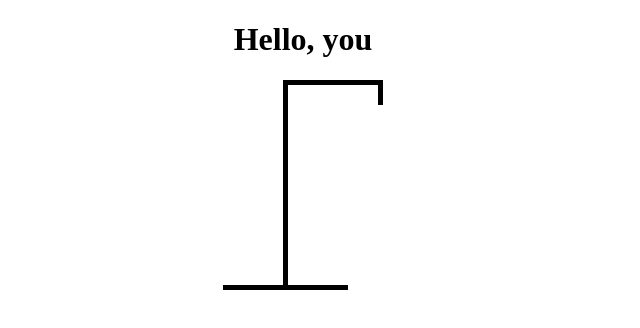
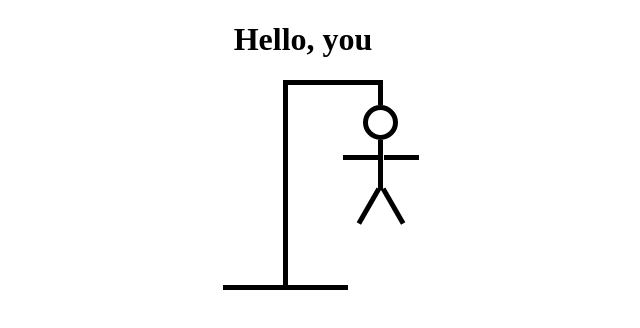
Before and after one commit to JoaoSzlachta/HangMan, a React (Vite) app: page / in a window 1280 px wide. Shown: the top 328 px of the page, without its empty margins (337-977 px from the left). Built offline with nearby package versions, Linux system fonts and the light colour scheme.

Commit message:
style: add hanged man body parts

```diff
--- /dev/null
+++ b/src/components/hangman_drawing/body_parts.css
@@ -0,0 +1,59 @@
+.bodyParts__head {
+    width: 25px;
+    height: 25px;
+    border-radius: 100%;
+    border: 5px solid black;
+    position: absolute;
+    top: 25px;
+    right: -15px;
+}
+
+.bodyParts__body {
+    width: 5px;
+    height: 50px;
+    background: black;
+    position: absolute;
+    top: 60px;
+    right: 0;
+}
+
+.bodyParts__leftArm {
+    width: 35px;
+    height: 5px;
+    background: black;
+    position: absolute;
+    top: 75px;
+    right: 5.5px;
+
+}
+
+.bodyParts__rightArm {
+    width: 35px;
+    height: 5px;
+    background: black;
+    position: absolute;
+    top: 75px;
+    right: -35.5px;
+}
+
+.bodyParts__leftLeg {
+    width: 40px;
+    height: 5px;
+    background: black;
+    position: absolute;
+    top: 105px;
+    right: 2.5px;
+    rotate: -60deg;
+    transform-origin: right bottom;
+}
+
+.bodyParts__rightLeg {
+    width: 40px;
+    height: 5px;
+    background: black;
+    position: absolute;
+    top: 105px;
+    right: -37.5px;
+    rotate: 60deg;
+    transform-origin: left bottom;
+}
--- /dev/null
+++ b/src/components/hangman_drawing/body_parts.tsx
@@ -0,0 +1,27 @@
+import './body_parts.css'
+
+const head = (
+    <div className="bodyParts__head"/>
+);
+
+const body = (
+    <div className="bodyParts__body"/>
+);
+
+const leftArm = (
+    <div className="bodyParts__leftArm"/>
+);
+
+const rightArm = (
+    <div className="bodyParts__rightArm"/>
+);
+
+const leftLeg = (
+    <div className="bodyParts__leftLeg"/>
+);
+
+const rightLeg = (
+    <div className="bodyParts__rightLeg"/>
+);
+
+export { head, body, rightArm, leftArm, leftLeg, rightLeg};
--- a/src/components/hangman_drawing/hangman_drawing.tsx
+++ b/src/components/hangman_drawing/hangman_drawing.tsx
@@ -1,8 +1,15 @@
 import "./hangman_drawing.css"
+import { head, body, rightArm, leftArm, rightLeg, leftLeg} from './body_parts'
 
 export default function HangmanDrawing () {
     return (
         <div className="drawing--container">
+            {head}
+            {body}
+            {rightArm}
+            {leftArm}
+            {rightLeg}
+            {leftLeg}
             <div className="drawing__gallow--rope" />
             <div className="drawing__gallow--bracket" />
             <div className="drawing__gallow--pole" />
```
